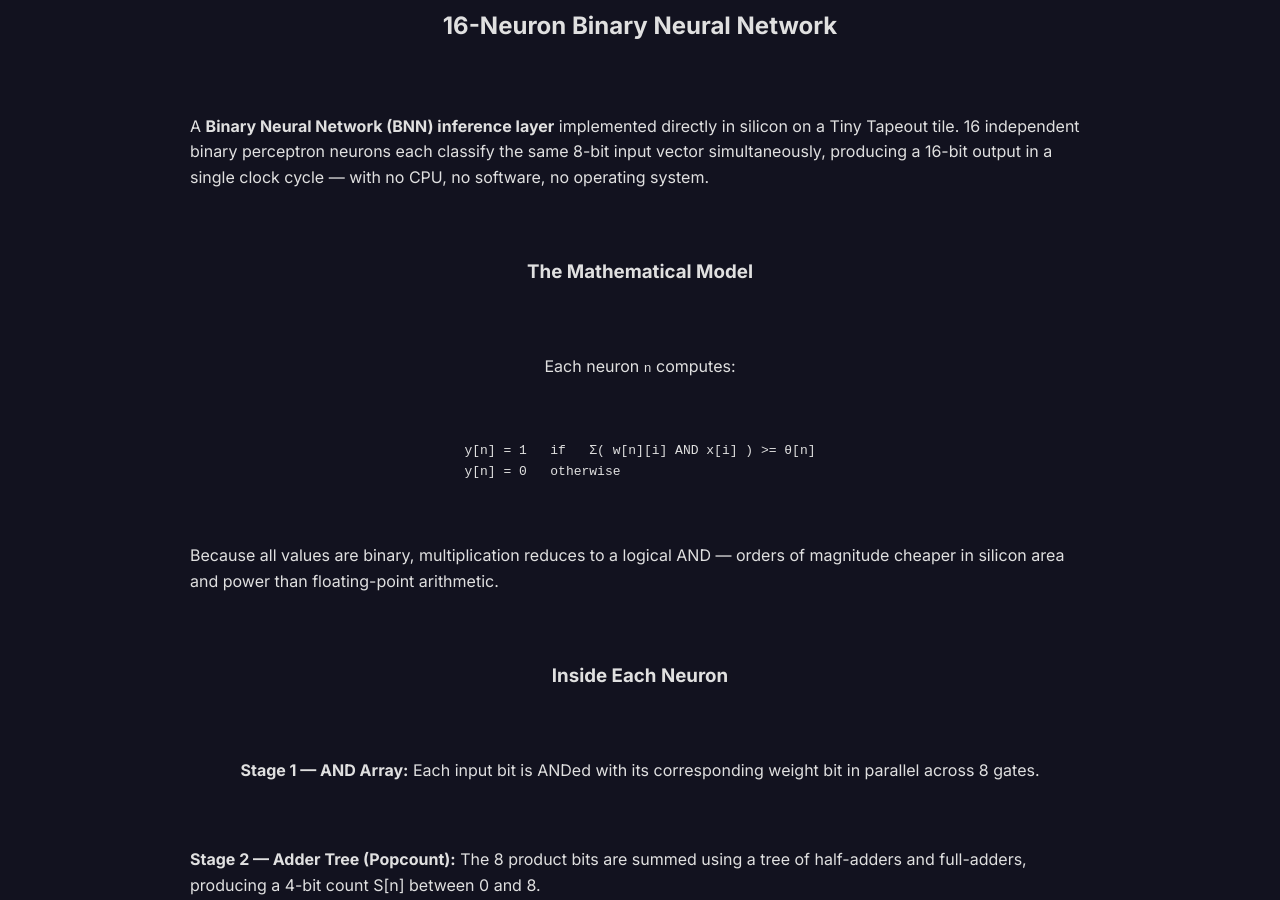
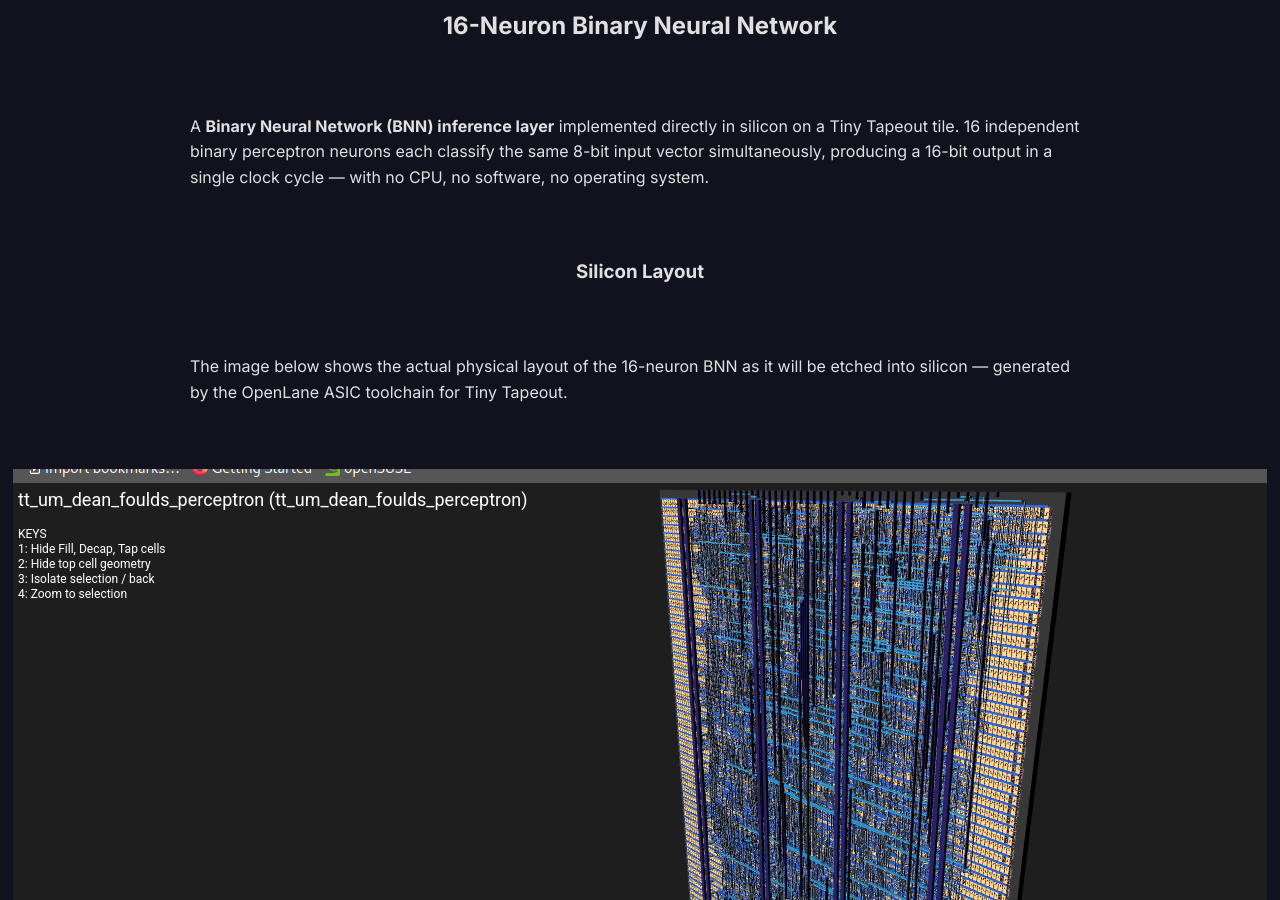
Before and after one commit to Dean-Foulds/Dean-Foulds, a Jekyll site: the page built from projects/pipelined_perceptron/index.md, in a window 1280 px wide and 900 px high, scrolled down 428 px. Built offline with Jekyll 4.4.1, drawn with Linux system fonts in a browser that asks for light colours.

Commit message:
Add silicon layout image to perceptron project page

```diff
--- a/projects/pipelined_perceptron/index.md
+++ b/projects/pipelined_perceptron/index.md
@@ -7,6 +7,14 @@ title: 16-Neuron Binary Neural Network
 
 A **Binary Neural Network (BNN) inference layer** implemented directly in silicon on a Tiny Tapeout tile. 16 independent binary perceptron neurons each classify the same 8-bit input vector simultaneously, producing a 16-bit output in a single clock cycle — with no CPU, no software, no operating system.
 
+
+### Silicon Layout
+
+The image below shows the actual physical layout of the 16-neuron BNN as it will be etched into silicon — generated by the OpenLane ASIC toolchain for Tiny Tapeout.
+
+![Silicon layout of tt_um_dean_foulds_perceptron](silicon_layout.png)
+
+---
 ### The Mathematical Model
 
 Each neuron `n` computes:
```
Also changed, not shown: projects/pipelined_perceptron/silicon_layout.png (added).
